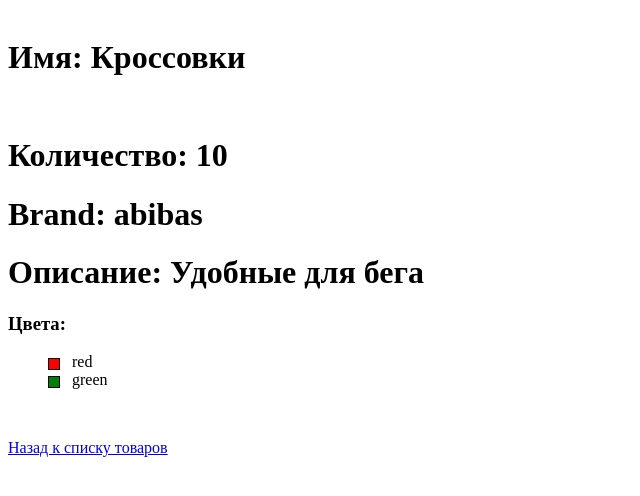
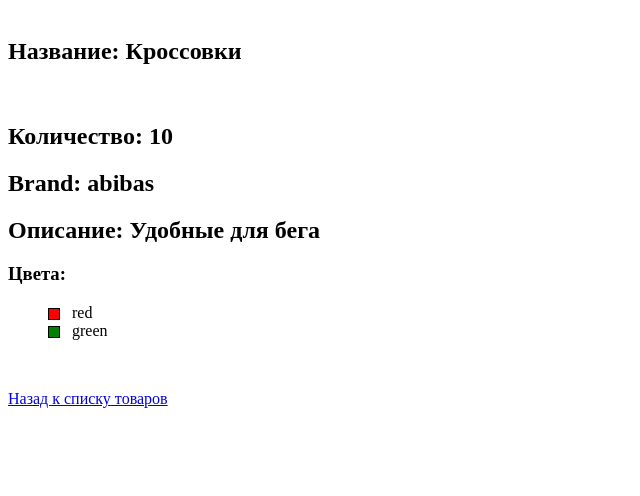
Before and after one commit to kvepyt/FirstDjango, a Django app: page /item/1 in a window 1280 px wide. Shown: the part 26-522 px from the top of the page, without its empty margins (0-640 px from the left). Run offline with Django 5.2, Linux system fonts and the light colour scheme; data comes from the database, SQL or seed files in the repository.

Commit message:
Done: FirstDjango project final

```diff
--- a/templates/index.html
+++ b/templates/index.html
@@ -9,5 +9,5 @@
 
     <h2>Это главная страница сайта</h2> <br>
     <i>Сайт пока в разработке</i><br>
-    <strong>Автор</strong>: <i>Косарев В.Е.</i>
+    <strong>Автор</strong>: <i>Косарев В.</i>
 {% endblock %}
--- a/templates/item_page.html
+++ b/templates/item_page.html
@@ -9,15 +9,15 @@
 
 {% block content %}
 
-    <h1> Имя: {{ item.name }} </h1><br>
+    <h2> Название: {{ item.name }} </h2><br>
         <div>
-            <h1> Количество: {{ item.count| default:"Товар отсутствует"}} </h1>
+            <h2> Количество: {{ item.count| default:"Товар отсутствует"}} </h2>
         </div>
         <div>
-            <h1> Brand: {{ item.brand }} </h1>
+            <h2> Brand: {{ item.brand }} </h2>
         </div>
         <div>
-            <h1> Описание: {{ item.description }} </h1>
+            <h2> Описание: {{ item.description }} </h2>
         </div>
 
     <h3> Цвета: </h3>
```
